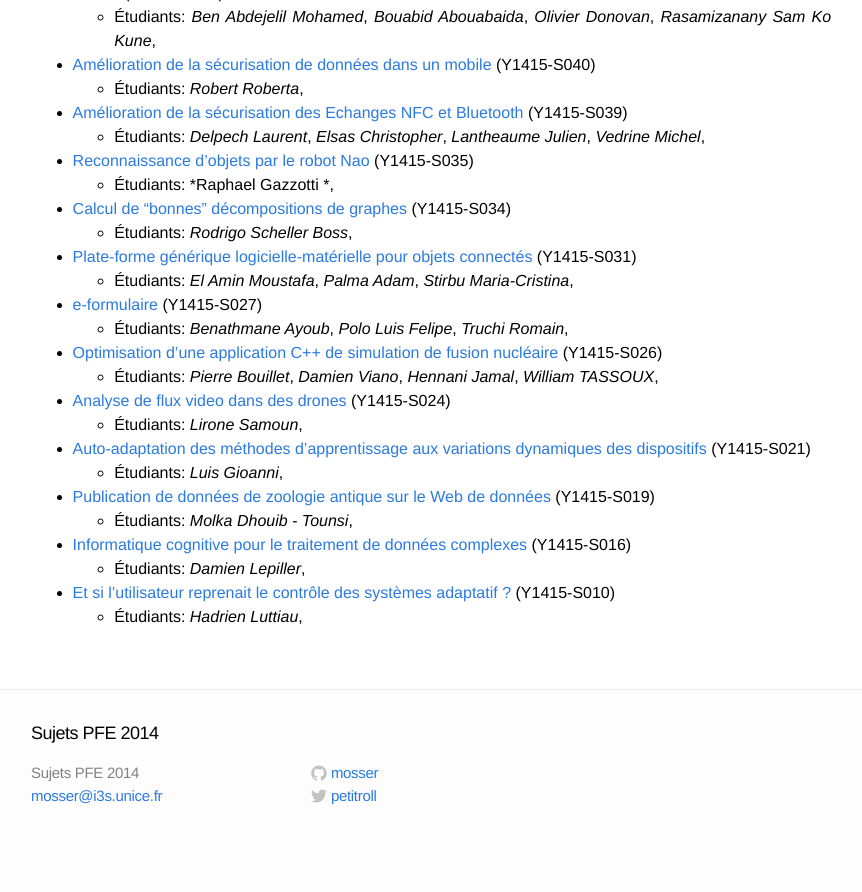
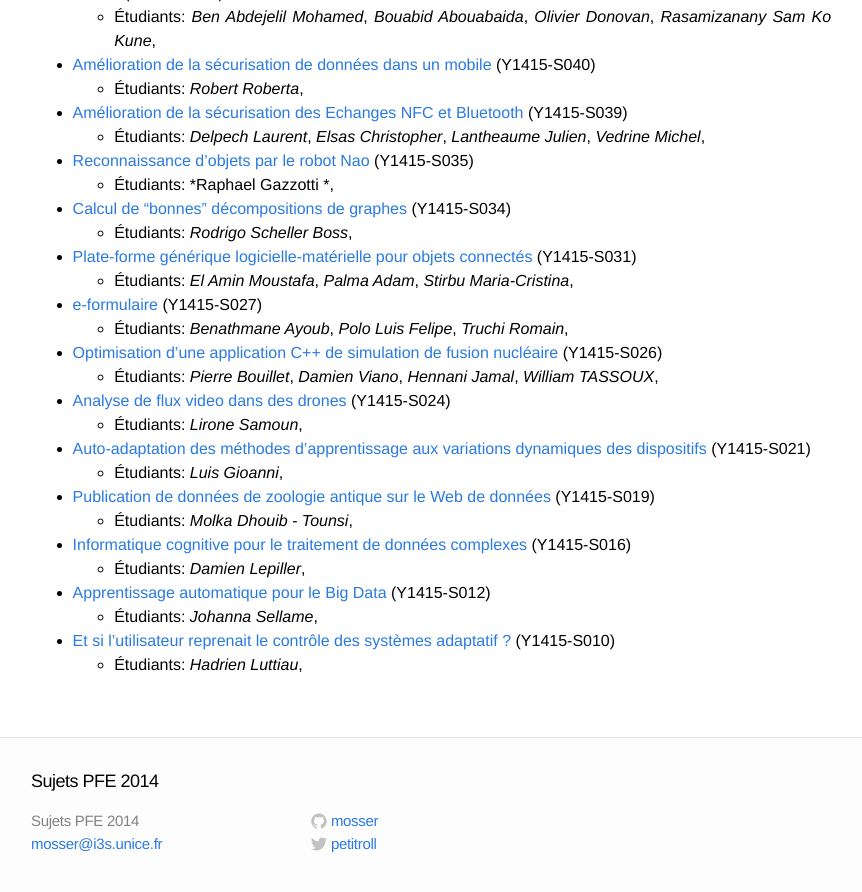
Before and after one commit to gmolines/pfe, a Jekyll site: the page built from index.md, in a window 1280 px wide and 900 px high, scrolled down 1131 px. Shown: the top 892 px of the window, without its empty margins (209-1071 px from the left). Built offline with Jekyll 4.4.1, drawn with Linux system fonts in a browser that asks for light colours; before the commit the page ends 1983 px from its top, so only the background shows below that.

Commit message:
Update 2014-09-12-Y1415-S012.markdown

```diff
--- a/_posts/2014-09-12-Y1415-S012.markdown
+++ b/_posts/2014-09-12-Y1415-S012.markdown
@@ -2,7 +2,8 @@
 layout: post
 title: "Apprentissage automatique pour le Big Data"
 date: 2014-09-12 20:00:39
-categories: [dispo, gmd, web]
+categories: [oqp, gmd, web]
+students: ["Johanna Sellame"]
 pid: Y1415-S012
 type: Research
 contact: Lionel Fillatre
```
